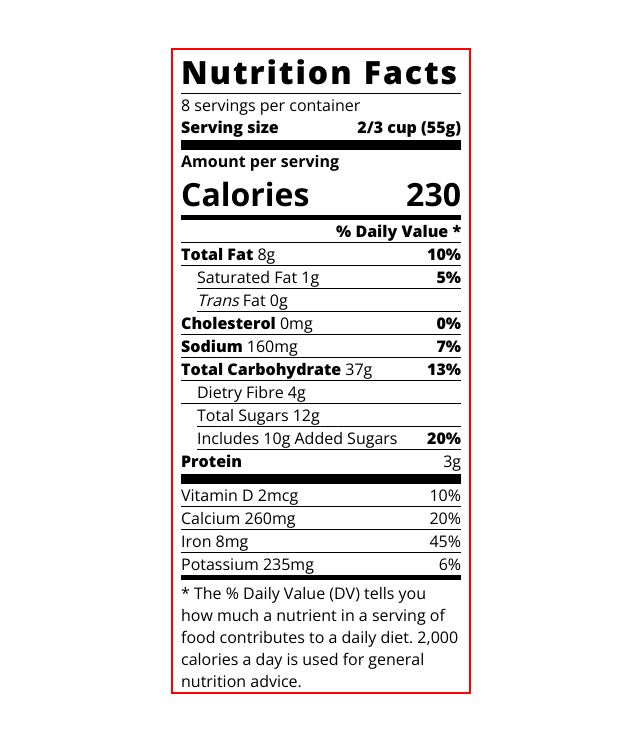
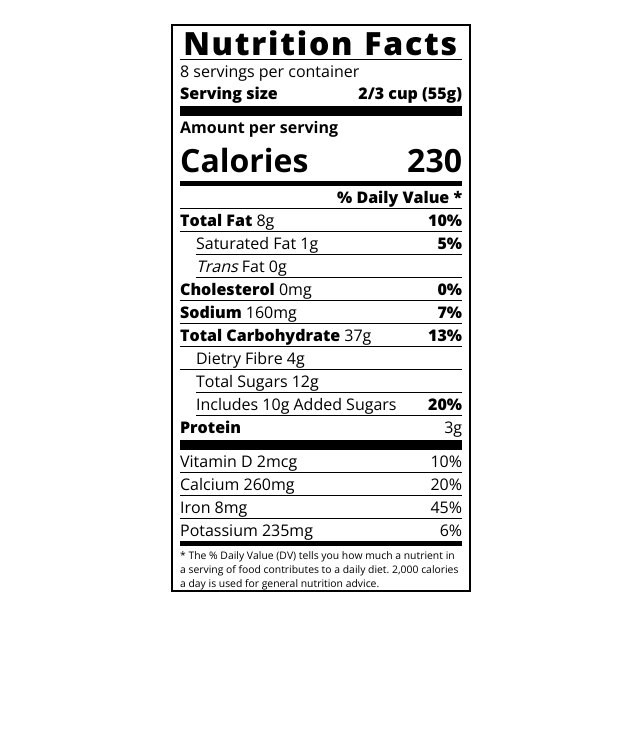
Before and after one commit to mwahyd/nutrition-label, a plain HTML site: page index.html in a window 1280 px wide. Shown: the whole page, without its empty margins (319-959 px from the left). Drawn offline with nearby package versions, Linux system fonts and the light colour scheme.

Commit message:
make typography adjustments to .title; alter dimension changes to .main-container

```diff
--- a/styles.css
+++ b/styles.css
@@ -21,10 +21,14 @@ h2 {
 /* class selectors */
 
 .main-container {
-  border: 2px solid red;
+  border: 2px solid black;
   width: 300px;
-  margin: 3rem auto;
-  padding: 0 0.5rem;
+  margin: 1.5rem auto;
+  padding: 0 7px;
+}
+
+.fine-print p {
+  font-size: 0.65rem;
 }
 
 /* aesthetic classes */
@@ -48,7 +52,9 @@ h2 {
 }
 
 .title {
-  letter-spacing: 0.12rem;
+  letter-spacing: 0.11rem;
+  text-align: center;
+  margin: -5px 0;
 }
 
 .underline {
```
